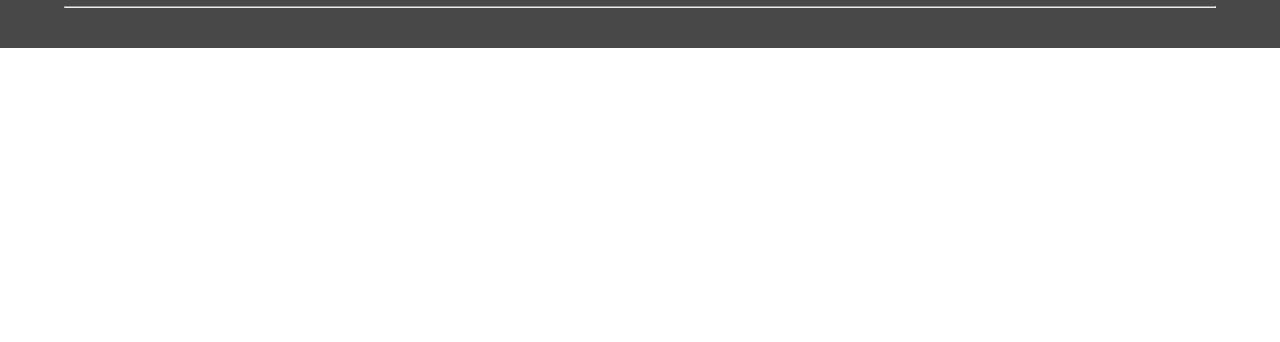
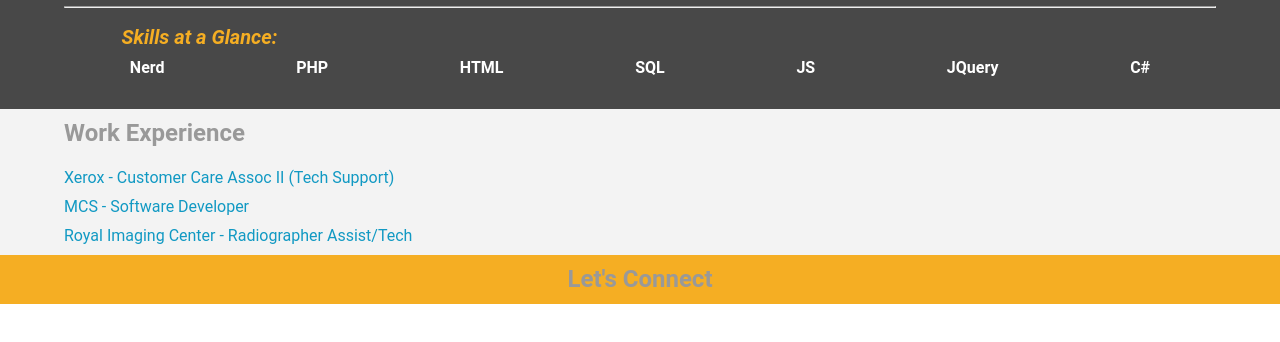
Before and after one commit to andrewacampbell/resume, a plain HTML site: page index.html in a window 1280 px wide. Shown: the part 82-424 px from the top of the page. Drawn offline with Linux system fonts and the light colour scheme.

Commit message:
add work section and preject section

```diff
--- a/js/resumeBuilder.js
+++ b/js/resumeBuilder.js
@@ -6,3 +6,113 @@ $("#header").prepend(jobtitle);
 
 var fName = HTMLheaderName.replace("%data%", name);
 $("#header").prepend(fName);
+
+
+var bio = {
+    "name" : "Andrew Campbell",
+    "role" : "Software Engineer",
+    "contacts": {
+        "mobile": "1876-5767295",
+        "email": "acampbell22@stu.ncu.edu.jm",
+        "github": "andrewacampbell",
+        "location": "Jamaica"
+    },
+    "welcomeMessage": "lorem ipsum dolor sit lorem ipsum dolor sit",
+    "skills": [
+        "Nerd", "PHP", "HTML", "SQL", "JS", "JQuery", "C#"
+    ],
+    "bioPic": "img/fry.jpg"
+}
+
+
+
+var education = {
+    "Schools":[
+        {
+            "name"  : "Northern Caribbean Universtiy",
+            "years" : "2011-2015",
+            "city"  : "Manchester",
+            "Url"   : "http://www.ncu.edu.jm",
+            "Major" : ["Computer Science"]
+        }
+    ],
+    "onlineCourses":[
+        {
+            "title"  : "JS fundamental",
+            "School" : "Udacity",
+            "date"   : "2016",
+            "url"    : "www.udacity.com"
+        }
+
+    ]
+}
+
+
+
+
+var work = {
+    "jobs":[
+        {
+            "employer"    : "Xerox",
+            "position"    : "Customer Care Assoc II (Tech Support)",
+            "date"        : "Feburary 2016 - Present",
+            "years"       : "0.2",
+            "Description" : "•	Trouble shoot customer Xerox machine"
+        },
+        {
+            "employer"    : "MCS",
+            "position"    : "Software Developer",
+            "date"        : "June 2015 - August 2015",
+            "years"       : "0.3",
+            "Description" : "•	Throughout drive into the .Net Framework, design patterns, version control, and refactoring",
+            "team" : "Andrew Campbell"
+        },
+        {
+            "employer"    : "Royal Imaging Center ",
+            "position"    : "Radiographer Assist/Tech ",
+            "date"        : "June 2015 - August 2015",
+            "years"       : "0.3",
+            "Description" : "•	Throughout drive into the .Net Framework, design patterns, version control, and refactoring",
+            "team" : "Andrew Campbell"
+        }
+    ]
+}
+
+var projects = {
+    "projects" : [
+        {
+            "title" : "The Project",
+            "dates" : "2014",
+            "description" : "Lorem ipsum lorem ipsum Lorem ipsum lorem ipsum"
+        }
+    ]
+}
+
+
+//$("#main").append(work.jobs.employer);
+
+//$("#main").append(education.name);
+
+var i = bio.skills.length;
+
+if(bio.skills.length > 0) {
+    $("#header").append(HTMLskillsStart);
+    for(skill in bio.skills){
+         var formattedSkill = HTMLskills.replace("%data%", bio.skills[skill]);
+        $("#skills").append(formattedSkill);
+    }
+
+}
+
+
+for(job in work.jobs) {
+    $("#workExperience").append(HTMLworkStart);
+
+    var formatEmp = HTMLworkEmployer.replace("%data%", work.jobs[job].employer);
+
+    var formatPosition = HTMLworkTitle.replace("%data%", work.jobs[job].position);
+
+    var formatEmpTitle = formatEmp + formatPosition;
+    $(".work-entry:last").append(formatEmpTitle);
+
+}
```
Also changed, not shown: index.html (+0 -1 lines).
